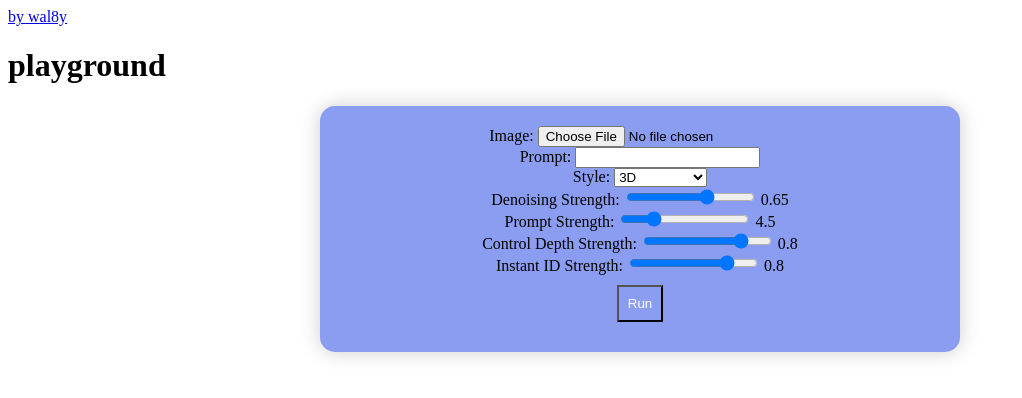
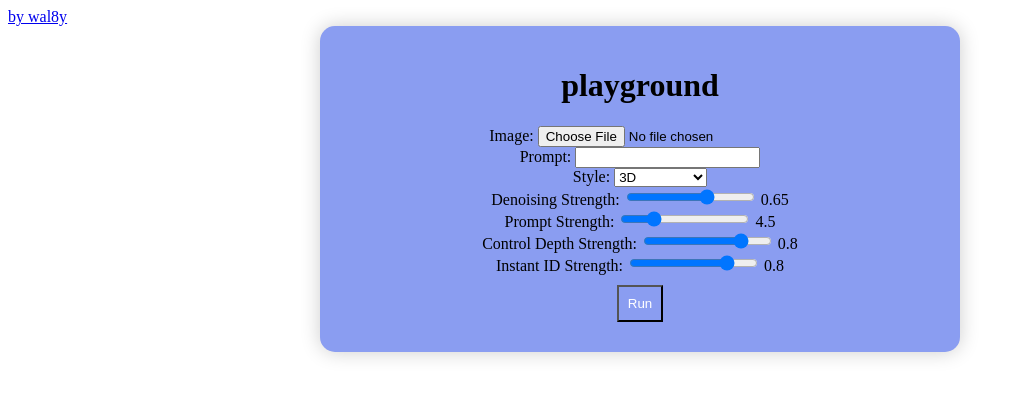
Before and after one commit to wal8y/Ai_img_api, a website: page public/playground.html in a window 1280 px wide. Shown: the whole page, without its empty margins (0-1022 px from the left). Drawn offline with Linux system fonts and the light colour scheme.

Commit message:
Update playground.html

```diff
--- a/public/playground.html
+++ b/public/playground.html
@@ -9,8 +9,8 @@
 <a href="https://github.com/wal8y">by wal8y</a>
 <body>
   <div class="container">
-    <h1>playground</h1>
     <main class="hq">
+      <label for="div"><h1>playground</h1></label>
       <div>
         <label for="imageInput">Image:</label>
         <input type="file" id="imageInput" accept="image/*">
```
